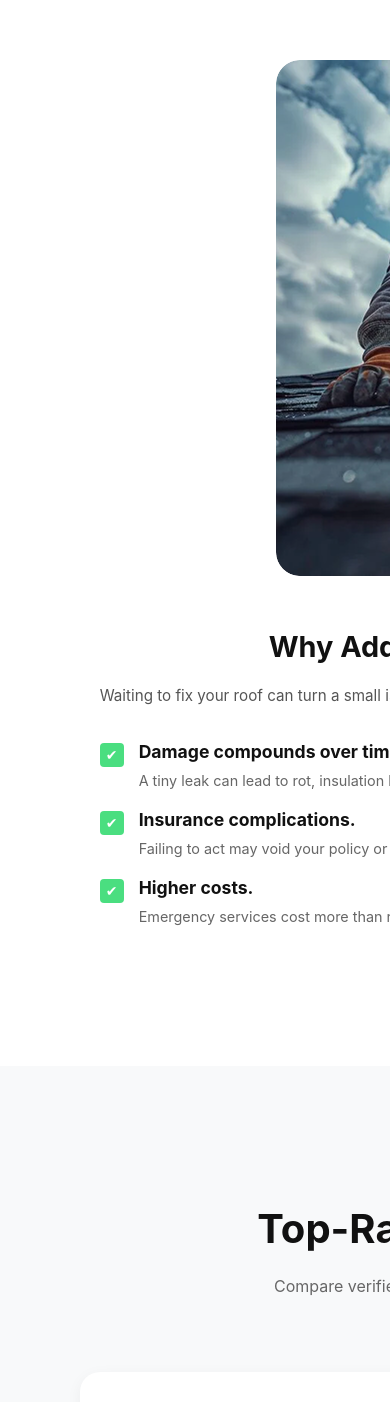
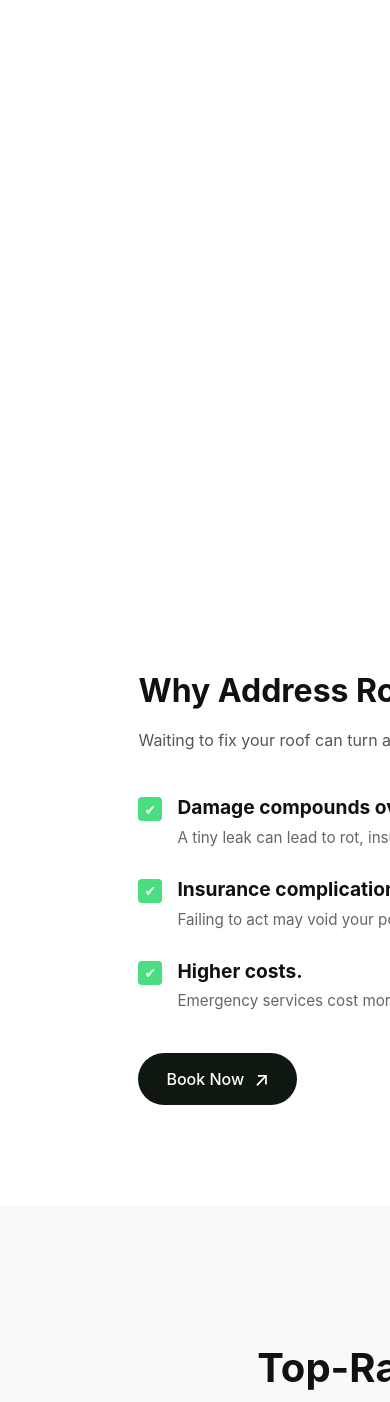
Before and after one commit to roshninaznin/roofing-services, a React (Vite) app: page / in a window 390 px wide. Shown: the part 3030-4432 px from the top of the page. Built offline with nearby package versions, Linux system fonts and the light colour scheme.

Commit message:
Update WhyChoose.css

```diff
--- a/src/styles/WhyChoose.css
+++ b/src/styles/WhyChoose.css
@@ -1,15 +1,16 @@
+
 .why-choose-container {
   background-color: white;
-  min-height: 100vh;
+ min-height: 100vh;
   width: 100%;
-  padding: clamp(60px, 6vw, 100px) clamp(20px, 6vw, 80px);
+  padding: 100px 80px;
   font-family: 'Inter', sans-serif;
 }
 
 .why-choose-content {
   display: flex;
   align-items: center;
-  gap: clamp(30px, 5vw, 60px);
+  gap: 60px;
   flex-wrap: wrap;
 }
 
@@ -19,13 +20,11 @@
 }
 
 .why-choose-image img {
-  width: 100%;
-  max-width: 520px;
-  height: auto;
+  width: 60%;
+  height: 510px;
   object-fit: cover;
   border-radius: 24px;
-  margin-left: 0;
-  display: block;
+  margin-left: 120px;
 }
 
 .why-choose-text {
@@ -34,23 +33,23 @@
 }
 
 .why-choose-text h1 {
-  font-size: clamp(2rem, 4vw, 2.8rem);
+  font-size: 2.8rem;
   margin-bottom: 20px;
   color: #111;
-  line-height: 1.2;
+  line-height: 1.1;
 }
 
 .intro-text {
   color: #555;
-  margin-bottom: 30px;
+  margin-bottom: 40px;
   line-height: 1.6;
 }
 
 .feature-list {
   display: flex;
   flex-direction: column;
-  gap: 20px;
-  margin-bottom: 30px;
+  gap: 25px;
+  margin-bottom: 40px;
 }
 
 .feature-item {
@@ -85,6 +84,7 @@
   font-size: 0.95rem;
 }
 
+
 .book-now-btn {
   background-color: #0f1711;
   color: white;
@@ -108,75 +108,13 @@
   font-size: 1.2rem;
 }
 
-
-@media (max-width: 1024px) {
-  .why-choose-content {
-    gap: 40px;
-  }
-
-  .why-choose-image img {
-    max-width: 450px;
-    height: auto;
-  }
-
-  .why-choose-text h1 {
-    font-size: 2.4rem;
-  }
-}
-
 @media (max-width: 768px) {
   .why-choose-content {
     flex-direction: column;
     gap: 30px;
   }
 
-  .why-choose-image img {
-    max-width: 100%;
-    margin-left: 0;
-    height: auto;
-  }
-
   .why-choose-text h1 {
     font-size: 2rem;
-    text-align: center;
-  }
-
-  .intro-text {
-    text-align: center;
-  }
-
-  .feature-list {
-    gap: 15px;
-  }
-
-  .book-now-btn {
-    margin: 0 auto;
   }
 }
-
-@media (max-width: 480px) {
-  .why-choose-container {
-    padding: 60px 20px;
-  }
-
-  .why-choose-text h1 {
-    font-size: 1.8rem;
-  }
-
-  .intro-text {
-    font-size: 0.95rem;
-  }
-
-  .feature-item h3 {
-    font-size: 1.1rem;
-  }
-
-  .feature-item p {
-    font-size: 0.9rem;
-  }
-
-  .book-now-btn {
-    padding: 12px 24px;
-    font-size: 0.95rem;
-  }
-}
```
